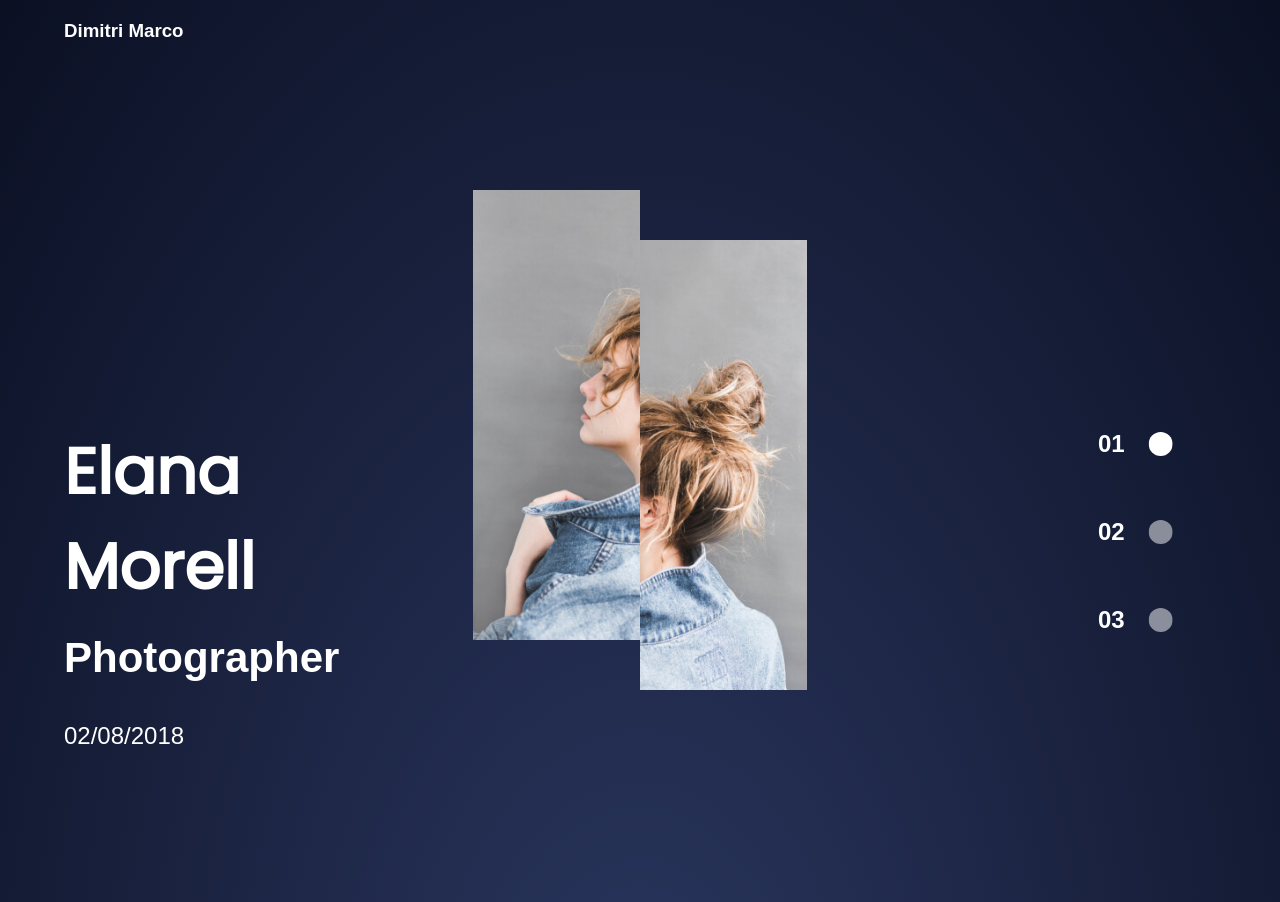
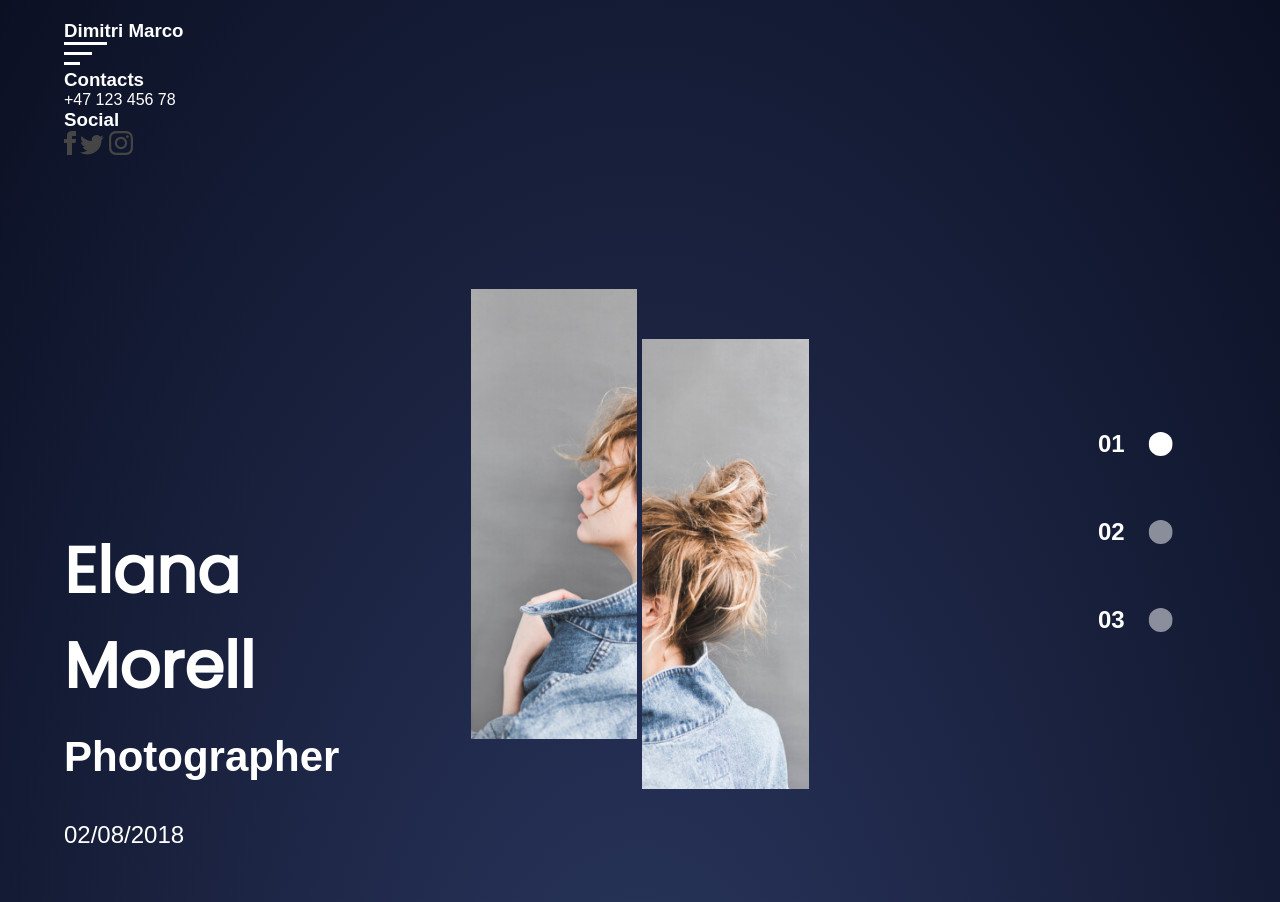
Before and after one commit to sorosk/First-website, a plain HTML site: page index.html in a window 1280 px wide. Shown: the top 902 px of the page. Drawn offline with nearby package versions, Linux system fonts and the light colour scheme.

Commit message:
added scripts for JS

```diff
--- a/index.html
+++ b/index.html
@@ -11,6 +11,25 @@
         <header>
             <nav>
                 <h3 class="logo">Dimitri Marco</h3>
+                <svg class="menu" width="43" height="23" viewBox="0 0 43 23" fill="none" xmlns="http://www.w3.org/2000/svg">
+                    <line y1="1.5" x2="43" y2="1.5" stroke="white" stroke-width="3"/>
+                    <line y1="11.5" x2="28" y2="11.5" stroke="white" stroke-width="3"/>
+                    <line y1="21.5" x2="16" y2="21.5" stroke="white" stroke-width="3"/>
+                </svg>
+            <div class="nav-open">
+                <div class="contact">
+                    <h3>Contacts</h3>
+                    <p>+47 123 456 78</p>
+                </div>
+                <div class="social">
+                    <h3>Social</h3>
+                    <div class="social-links">
+                        <img src="./img/Facebook.svg" alt="facebook">
+                        <img src="./img/Twitter.svg" alt="twitter">
+                        <img src="./img/Instagram.svg" alt="instagram">
+                    </div>
+                </div>
+            </div>
             </nav>
             <main>
                 <section class="page photographer">
@@ -20,8 +39,10 @@
                         <p>02/08/2018</p>
                     </div>
                     <div class="hero">
+                        <a href="photo.html">
                         <img class="model-left" src="img/model-left.jpg" alt="model"/>
                         <img class="model-right" src="img/model-right.jpg" alt="model"/>
+                        </a>
                     </div>
                 </section>
                 <section class="page chef">
@@ -31,8 +52,10 @@
                         <p>02/05/2015</p>
                     </div>
                     <div class="hero">
+                        <a href="chef.html">
                         <img class="chef-left" src="img/chef-left.jpg" alt="chef"/>
                         <img class="chef-right" src="img/chef-right.jpg" alt="chef"/>
+                        </a>
                     </div>
                 </section>
                 <section class="page hairstyle">
@@ -42,8 +65,10 @@
                         <p>02/08/2018</p>
                     </div>
                     <div class="hero">
+                        <a href="barber.html">
                         <img class="hair-left" src="img/hair-left.jpg" alt="hair"/>
                         <img class="hair-right" src="img/hair-right.jpg" alt="hair"/>
+                        </a>
                     </div>
                 </section>
                 <div class="pages">
@@ -72,5 +97,8 @@
             </main>
         </header>
     </div>
+    <script src="https://cdnjs.cloudflare.com/ajax/libs/gsap/2.1.3/TimelineMax.min.js" integrity="sha512-0xrMWUXzEAc+VY7k48pWd5YT6ig03p4KARKxs4Bqxb9atrcn2fV41fWs+YXTKb8lD2sbPAmZMjKENiyzM/Gagw==" crossorigin="anonymous" referrerpolicy="no-referrer"></script>
+    <script src="https://cdnjs.cloudflare.com/ajax/libs/gsap/2.1.3/TweenMax.min.js" integrity="sha512-DkPsH9LzNzZaZjCszwKrooKwgjArJDiEjA5tTgr3YX4E6TYv93ICS8T41yFHJnnSmGpnf0Mvb5NhScYbwvhn2w==" crossorigin="anonymous" referrerpolicy="no-referrer"></script>
+    <script src="app.js"></script>
 </body>
 </html>
```
